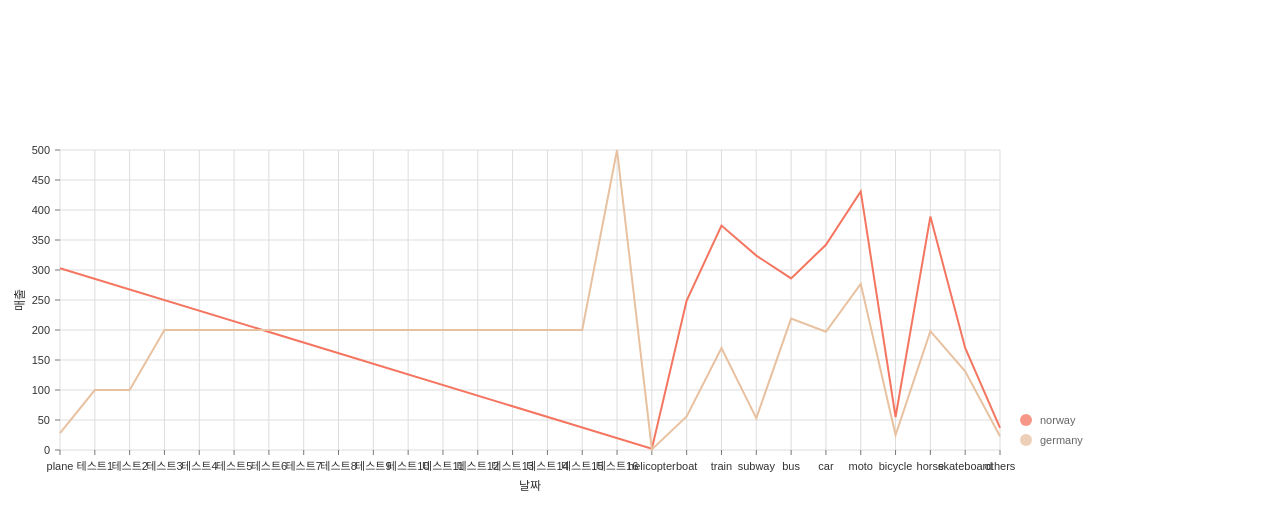
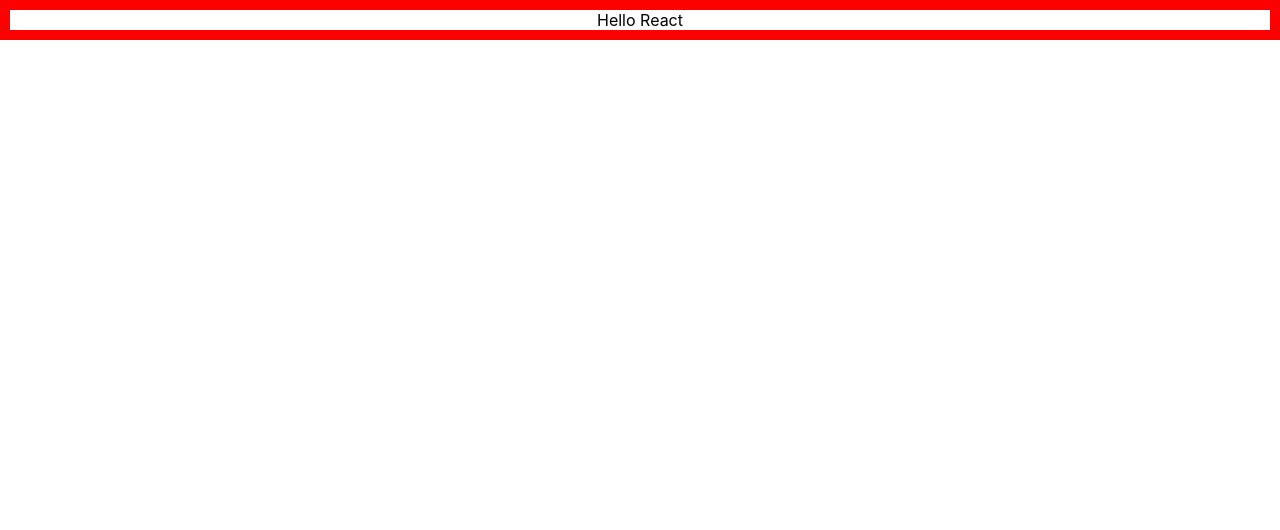
Before and after one commit to kimsundae/JavaLab, a React (Create React App) app in the folder src/main/frontLab/: page / in a window 1280 px wide. Shown: the top 530 px of the page. Built offline with nearby package versions, Linux system fonts and the light colour scheme.

Commit message:
16:21 react serve 설치 및 컴포넌트 삭제

```diff
--- a/src/main/frontLab/public/index.html
+++ b/src/main/frontLab/public/index.html
@@ -28,7 +28,7 @@
   </head>
   <body>
     <noscript>You need to enable JavaScript to run this app.</noscript>
-    <div id="root"></div>
+    <div id="root" style="border: 10px solid red;"></div>
     <!--
       This HTML file is a template.
       If you open it directly in the browser, you will see an empty page.
--- a/src/main/frontLab/src/App.js
+++ b/src/main/frontLab/src/App.js
@@ -4,20 +4,7 @@
 function App() {
   return (
     <div className="App">
-      <header className="App-header">
-        <img src={logo} className="App-logo" alt="logo" />
-        <p>
-          Edit <code>src/App.js</code> and save to reload.
-        </p>
-        <a
-          className="App-link"
-          href="https://reactjs.org"
-          target="_blank"
-          rel="noopener noreferrer"
-        >
-          Learn React
-        </a>
-      </header>
+      Hello React
     </div>
   );
 }
--- a/src/main/frontLab/src/component/NivoGraphTest.js
+++ /dev/null
@@ -1,255 +0,0 @@
-import { ResponsiveLine } from '@nivo/line'
-
-
-export default function NivoGraphTest(){
-    let data = [
-
-        {
-            "id": "germany",
-            "color": "hsl(24, 70%, 50%)",
-            "data": [
-                {
-                    "x": "plane",
-                    "y": 28
-                },
-                {
-                    "x": "테스트1",
-                    "y": 100
-                },
-                {
-                    "x": "테스트2",
-                    "y": 100
-                },
-                {
-                    "x": "테스트3",
-                    "y": 200
-                },
-                {
-                    "x": "테스트4",
-                    "y": 200
-                },
-                {
-                    "x": "테스트5",
-                    "y": 200
-                },
-                {
-                    "x": "테스트6",
-                    "y": 200
-                },
-                {
-                    "x": "테스트7",
-                    "y": 200
-                },
-                {
-                    "x": "테스트8",
-                    "y": 200
-                },{
-                    "x": "테스트9",
-                    "y": 200
-                },{
-                    "x": "테스트10",
-                    "y": 200
-                },
-                {
-                    "x": "테스트11",
-                    "y": 200
-                },
-                {
-                    "x": "테스트12",
-                    "y": 200
-                },
-                {
-                    "x": "테스트13",
-                    "y": 200
-                },{
-                    "x": "테스트14",
-                    "y": 200
-                },
-                {
-                    "x": "테스트15",
-                    "y": 200
-                },
-                {
-                    "x": "테스트16",
-                    "y": 500
-                },
-                {
-                    "x": "helicopter",
-                    "y": 1
-                },
-                {
-                    "x": "boat",
-                    "y": 56
-                },
-                {
-                    "x": "train",
-                    "y": 170
-                },
-                {
-                    "x": "subway",
-                    "y": 53
-                },
-                {
-                    "x": "bus",
-                    "y": 219
-                },
-                {
-                    "x": "car",
-                    "y": 197
-                },
-                {
-                    "x": "moto",
-                    "y": 277
-                },
-                {
-                    "x": "bicycle",
-                    "y": 25
-                },
-                {
-                    "x": "horse",
-                    "y": 198
-                },
-                {
-                    "x": "skateboard",
-                    "y": 131
-                },
-                {
-                    "x": "others",
-                    "y": 23
-                }
-            ]
-        },
-        {
-            "id": "norway",
-            "color": "hsl(123, 70%, 50%)",
-            "data": [
-                {
-                    "x": "plane",
-                    "y": 275
-                },
-                {
-                    "x": "helicopter",
-                    "y": 1
-                },
-                {
-                    "x": "boat",
-                    "y": 193
-                },
-                {
-                    "x": "train",
-                    "y": 204
-                },
-                {
-                    "x": "subway",
-                    "y": 271
-                },
-                {
-                    "x": "bus",
-                    "y": 67
-                },
-                {
-                    "x": "car",
-                    "y": 145
-                },
-                {
-                    "x": "moto",
-                    "y": 154
-                },
-                {
-                    "x": "bicycle",
-                    "y": 30
-                },
-                {
-                    "x": "horse",
-                    "y": 191
-                },
-                {
-                    "x": "skateboard",
-                    "y": 39
-                },
-                {
-                    "x": "others",
-                    "y": 14
-                }
-            ]
-        }
-    ]
-    // install (please try to align the version of installed @nivo packages)
-// yarn add @nivo/line
-
-// make sure parent container have a defined height when using
-// responsive component, otherwise height will be 0 and
-// no chart will be rendered.
-// website examples showcase many properties,
-// you'll often use just a few of them.
-    const MyResponsiveLine = (data) => (
-        <ResponsiveLine
-            data={data}
-            margin={{ top: 150, right: 200, bottom: 50, left: 60 }}
-            xScale={{ type: 'point' }}
-            yScale={{
-                type: 'linear',
-                min: 'auto',
-                max: 'auto',
-                stacked: true,
-                reverse: false
-            }}
-            yFormat=" >-.2f"
-            axisTop={null}
-            axisRight={null}
-            axisBottom={{
-                tickSize: 5,
-                tickPadding: 5,
-                tickRotation: 0,
-                legend: '날짜',
-                legendOffset: 36,
-                legendPosition: 'middle'
-            }}
-            axisLeft={{
-                tickSize: 5,
-                tickPadding: 5,
-                tickRotation: 0,
-                legend: '매출',
-                legendOffset: -40,
-                legendPosition: 'middle'
-            }}
-            pointSize={10}
-            pointColor={{ theme: 'background' }}
-            pointBorderWidth={2}
-            pointBorderColor={{ from: 'serieColor' }}
-            pointLabelYOffset={-12}
-            useMesh={true}
-            legends={[
-                {
-                    anchor: 'bottom-right',
-                    direction: 'column',
-                    justify: false,
-                    translateX: 100,
-                    translateY: 0,
-                    itemsSpacing: 0,
-                    itemDirection: 'left-to-right',
-                    itemWidth: 80,
-                    itemHeight: 20,
-                    itemOpacity: 0.75,
-                    symbolSize: 12,
-                    symbolShape: 'circle',
-                    symbolBorderColor: 'rgba(0, 0, 0, .5)',
-                    effects: [
-                        {
-                            on: 'hover',
-                            style: {
-                                itemBackground: 'rgba(0, 0, 0, .03)',
-                                itemOpacity: 1
-                            }
-                        }
-                    ]
-                }
-            ]}
-        />
-    )
-    return(<>
-        <div style={{width:"1200px",height:"500px"}}>
-            {MyResponsiveLine(data)}
-        </div>
-    </>)
-}
--- a/src/main/frontLab/src/component/SetState_01.js
+++ /dev/null
@@ -1,26 +0,0 @@
-import {useEffect, useState} from "react";
-export default function SetState_01(){
-    let [object, setObject] = useState( {
-        a: 1,
-        b: 2,
-        c: 3,
-        d: 4,
-        e: 5,
-        f: {
-            g: 6,
-            h: 7,
-            i: 8
-        }
-    })
-
-    console.log(object)
-    useEffect(() => {
-        object.a = 'a'
-        setObject(object);
-        //setObject( {...object, a: 'a'} )
-
-    }, []);
-    console.log(object)
-    return(<>
-    </>)
-}
--- a/src/main/frontLab/src/index.js
+++ b/src/main/frontLab/src/index.js
@@ -3,14 +3,8 @@
 import './index.css';
 import App from './App';
 import reportWebVitals from './reportWebVitals';
-import SetState_01 from "./component/SetState_01";
-import NivoGraphTest from './component/NivoGraphTest'
 const root = ReactDOM.createRoot(document.getElementById('root'));
-root.render(
-  <>
-    <NivoGraphTest />
-  </>
-);
+root.render(<App/>);
 
 // If you want to start measuring performance in your app, pass a function
 // to log results (for example: reportWebVitals(console.log))
```
Also changed, not shown: src/main/frontLab/src/javaScriptLab/TestAnything.js (deleted, +0 -32 lines).
